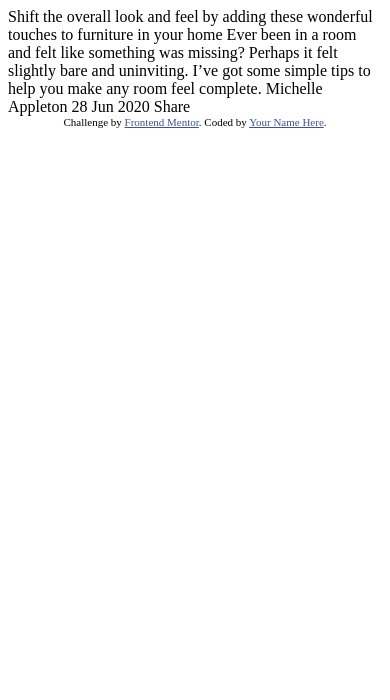
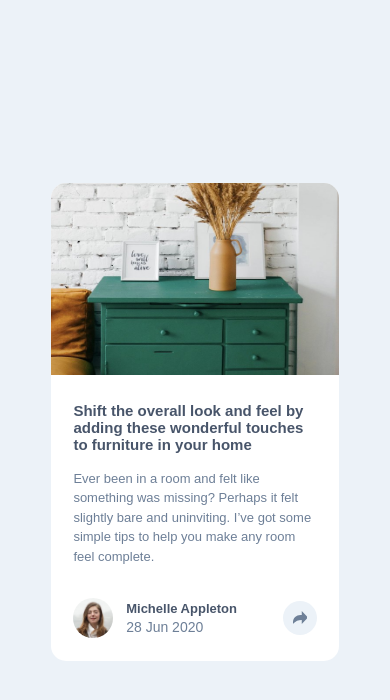
Before and after one commit to almero0922/ArticlePreviewComponent, a plain HTML site: page index.html in a window 390 px wide. Drawn offline with Linux system fonts and the light colour scheme.

Commit message:
Mobile Version Done

```diff
--- a/index.html
+++ b/index.html
@@ -1,36 +1,43 @@
 <!DOCTYPE html>
 <html lang="en">
   <head>
-  <meta charset="UTF-8">
-  <meta name="viewport" content="width=device-width, initial-scale=1.0"> <!-- displays site properly based on user's device -->
-
-  <link rel="icon" type="image/png" sizes="32x32" href="./images/favicon-32x32.png">
-
+    <meta charset="UTF-8" />
+    <meta name="viewport" content="width=device-width, initial-scale=1.0" />
+    <!-- displays site properly based on user's device -->
+      <link
+      rel="icon"
+      type="image/png"
+      sizes="32x32"
+      href="./images/favicon-32x32.png"
+    />
+    <link rel="stylesheet" href="style.css" />
     <title>Frontend Mentor | Article preview component</title>
-
     <!-- Feel free to remove these styles or customise in your own stylesheet 👍 -->
-  <style>
-    .attribution { font-size: 11px; text-align: center; }
-    .attribution a { color: hsl(228, 45%, 44%); }
-  </style>
+    <style></style>
   </head>
   <body>
-
+    <main>
+      <section>
+        <img class="component-img" src="./images/drawers.jpg"></img>
+      </section>
+      <section class="info-container">
+        <h4>
           Shift the overall look and feel by adding these wonderful
           touches to furniture in your home
-
+        </h4>
+        <p id="info-p">
           Ever been in a room and felt like something was missing? Perhaps
           it felt slightly bare and uninviting. I’ve got some simple tips
-  to help you make any room feel complete.
-
-  Michelle Appleton
-  28 Jun 2020
-
-  Share
-
-  <div class="attribution">
-    Challenge by <a href="https://www.frontendmentor.io?ref=challenge" target="_blank">Frontend Mentor</a>.
-    Coded by <a href="#">Your Name Here</a>.
+          to help you make any room feel complete.</p>
+        <div class="profile-container">
+          <span class="profile-pic"></span>
+          <div class="profile-text-container">
+            <h5>Michelle Appleton</h5>
+            <p>28 Jun 2020</p>
           </div>
+          <div class="share-icon-container"><span></span></div>
+        </div>
+      </section>
+    </main>
   </body>
 </html>
--- /dev/null
+++ b/style.css
@@ -0,0 +1,98 @@
+:root{
+    --VeryDarkGrayishBlue: hsl(217, 19%, 35%);
+    --DesaturatedDarkBlue: hsl(214, 17%, 51%);
+    --GrayishBlue: hsl(212, 23%, 69%);
+    --LightGrayishBlue: hsl(210, 46%, 95%);
+}
+body{
+    background-color: var(--LightGrayishBlue);
+    display: flex;
+    justify-content: center;
+    align-items: center;
+    min-height: 100vh;
+    width: 100vw;
+    margin: 0;
+    box-sizing: border-box;
+    font-family: 'Manrope', sans-serif;
+}
+main{
+    background-color: white;
+    height: auto;
+    width: 18rem;
+    border-radius: 15px;
+    margin: auto;
+}
+.component-img{
+    height: 12rem;
+    width: 18rem;
+    border-radius: 15px 15px 0 0;
+}
+.info-container{
+    padding: 1.4rem;
+    display: flex;
+    justify-content: center;
+    flex-direction: column;
+}
+.info-container h4{
+    font-size: 15px;
+    margin: 0 0 1rem 0;
+    color: var(--VeryDarkGrayishBlue);
+}
+#info-p{
+    font-size: 13px;
+    margin: 0;
+    line-height: 1.5;
+    color: var(--DesaturatedDarkBlue);
+    margin-bottom: 2rem;
+}
+.profile-pic{
+    background-image: url("./images/avatar-michelle.jpg");
+    height: 40px;
+    width: 40px;
+    display: block;
+    background-size: contain;
+    border-radius: 50%;
+    margin-right: 0.8rem;
+}
+.profile-container{
+    display: flex;
+    align-items: center;
+}
+.profile-text-container{
+    display: flex;
+    flex-direction: column;
+}
+.profile-text-container h5{
+    margin: 0;
+    font-size: 13px;
+    color: var(--VeryDarkGrayishBlue);
+    margin-bottom: 0.2rem;
+}
+.profile-text-container p{
+    margin: 0;
+    color: var(--DesaturatedDarkBlue);
+    font-size: 14px;
+}
+.share-icon-container{
+    background-color: var(--LightGrayishBlue);
+    padding: 10px;
+    border-radius: 50%;
+    margin-left: auto;
+}
+.share-icon-container span{
+    background-image: url("./images/icon-share.svg");
+    display: block;
+    height: 14px;
+    width: 14px;
+    background-repeat: no-repeat;
+}
+@media (min-width:1281px) {
+    main{
+        width: 44rem;
+        height: 18rem;
+        display: flex;
+    }
+    .component-img{
+        height: auto;
+    }
+}
```
Lines whose indentation alone changed are shown as unchanged.
